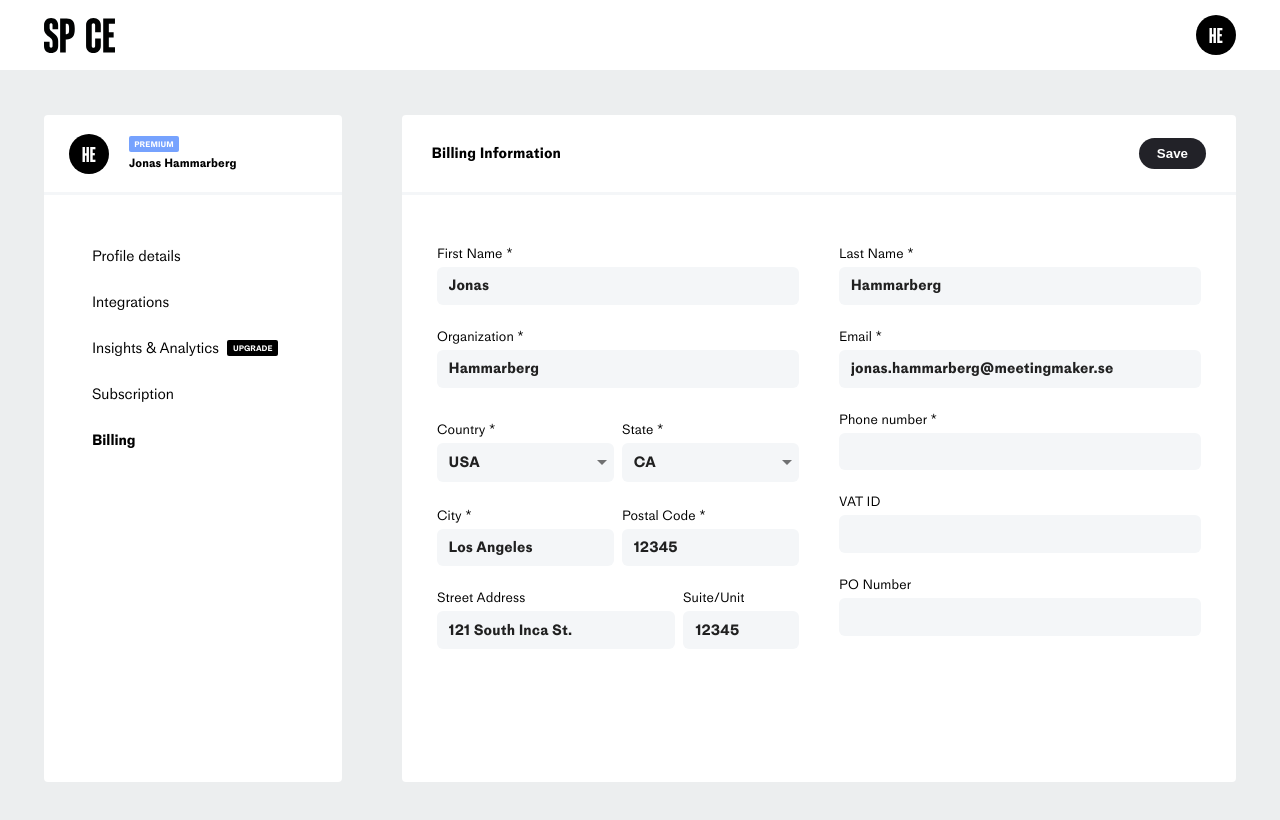
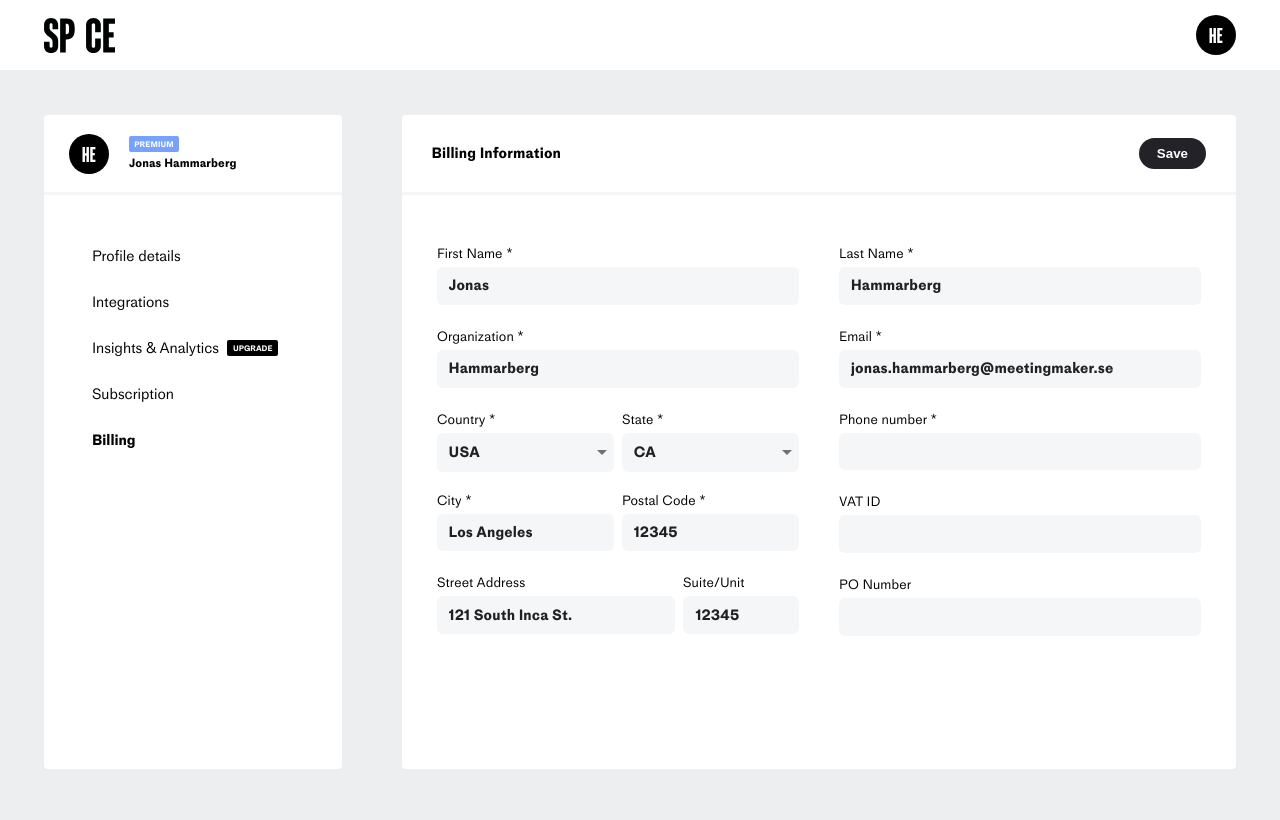
Before and after one commit to monalizadsg/user-settings, a React (Create React App) app: page /billing in a window 1280 px wide. Shown: the top 820 px of the page. Built offline with nearby package versions, Linux system fonts and the light colour scheme.

Commit message:
Update select input margin

```diff
--- a/src/components/SelectInput.js
+++ b/src/components/SelectInput.js
@@ -37,7 +37,7 @@ const useStyles = makeStyles((theme) => ({
     fontFamily: "MediumLLWeb-Regular",
   },
   margin: {
-    margin: "20px 0 15px 0",
+    margin: "10px 0",
     width: "100%",
   },
   paper: {
```
